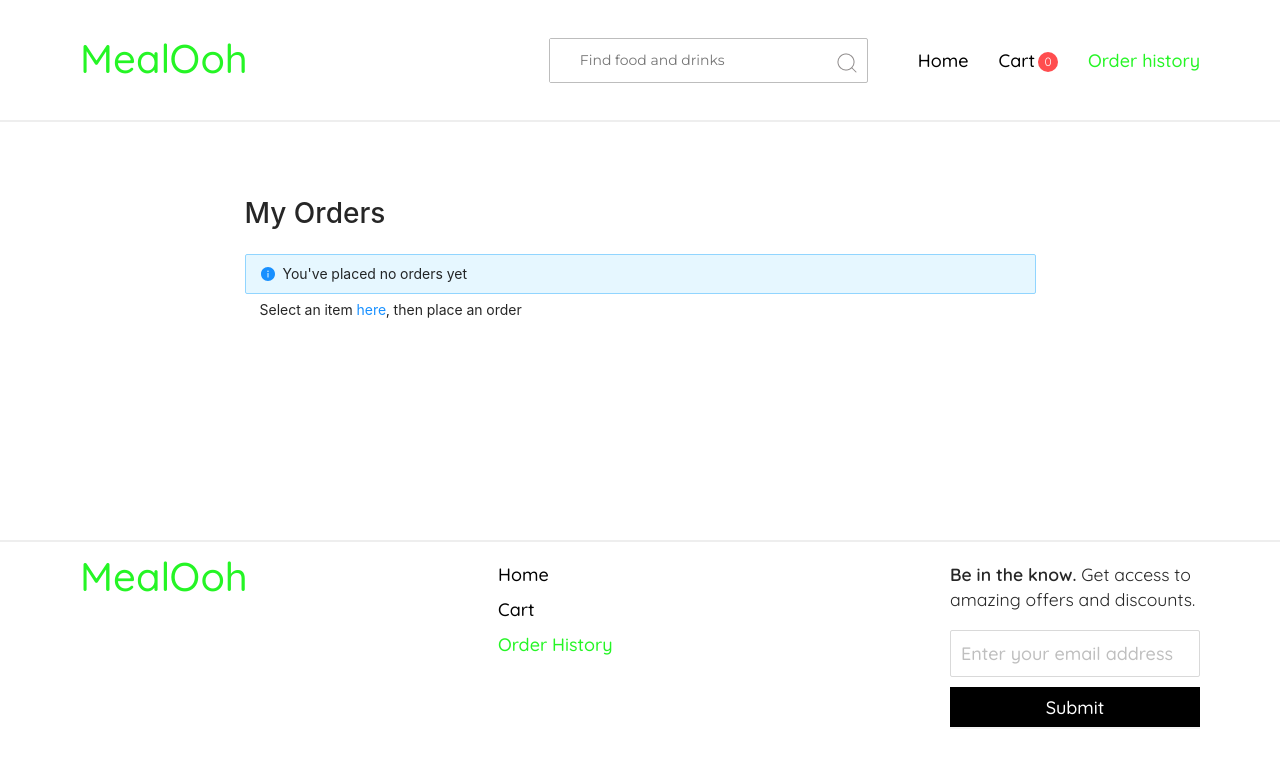
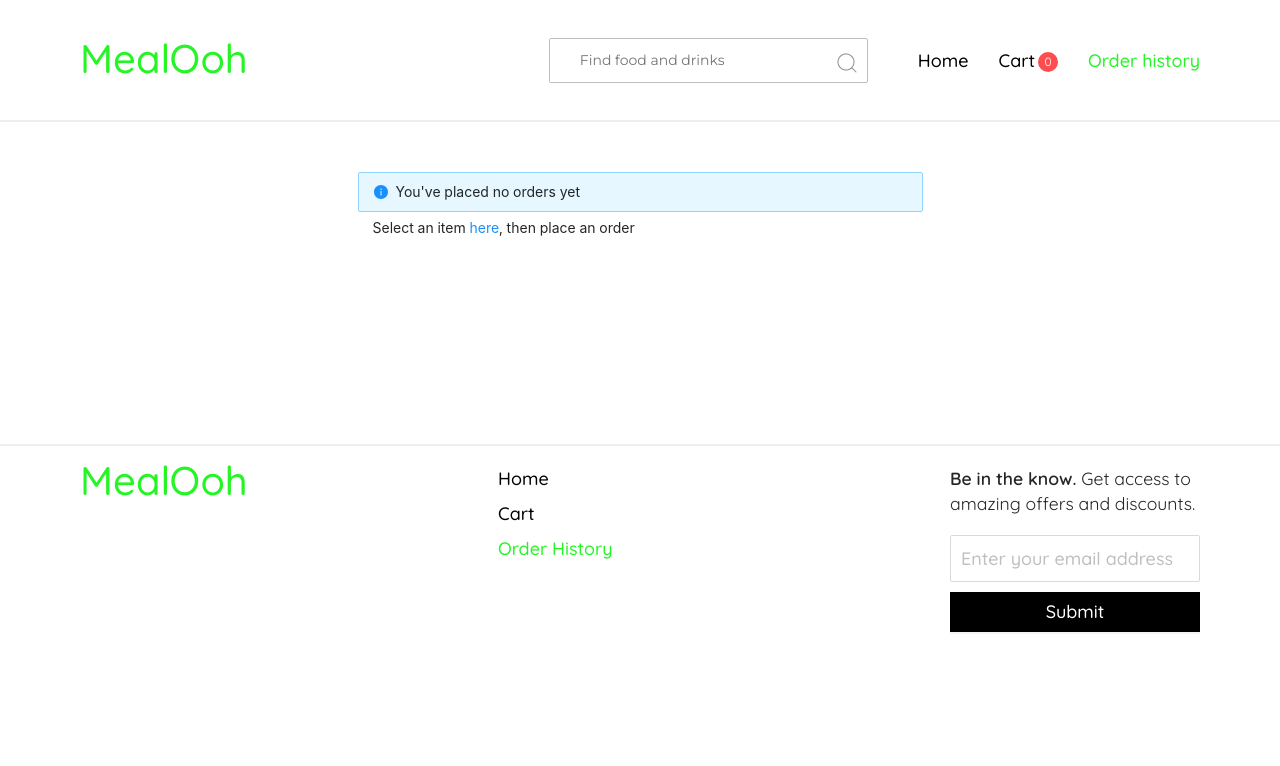
Before and after one commit to dapperwalze/mealooh, a React (Create React App) app: page /order-history in a window 1280 px wide. Shown: the top 766 px of the page. Built offline with nearby package versions, Linux system fonts and the light colour scheme.

Commit message:
create alert when cart  is empty

```diff
--- a/src/pages/Cart/cart.module.scss
+++ b/src/pages/Cart/cart.module.scss
@@ -1,15 +1,16 @@
 .cartSection {
-  width: 70%;
-  margin: auto;
+  width: 100%;
 }
 
 .cartHeader {
   width: 100%;
 }
-.alerPanel {
-  width: 100%;
+.alertPanel {
+  width: 50%;
+  margin: auto;
 }
 .redirectStatement {
-  width: 100%;
+  width: 50%;
+  margin: auto;
   padding: 5px 15px;
 }
--- a/src/pages/Cart/index.jsx
+++ b/src/pages/Cart/index.jsx
@@ -21,10 +21,5 @@ export const Cart = () => {
         </p>
       </>
     ) : null;
-  return (
-    <section className={styles.cartSection}>
-      <h1 className={styles.cartHeader}>My Cart</h1>
-      {showAlert}
-    </section>
-  );
+  return <section className={styles.cartSection}>{showAlert}</section>;
 };
--- a/src/pages/OrderHistory/index.jsx
+++ b/src/pages/OrderHistory/index.jsx
@@ -23,10 +23,5 @@ export const OrderHistory = () => {
       </>
     ) : null;
 
-  return (
-    <section className={styles.orderHistorySection}>
-      <h1 className={styles.orderHistoryHeader}>My Orders</h1>
-      {showAlert}
-    </section>
-  );
+  return <section className={styles.orderHistorySection}>{showAlert}</section>;
 };
--- a/src/pages/OrderHistory/orderHistory.module.scss
+++ b/src/pages/OrderHistory/orderHistory.module.scss
@@ -1,15 +1,13 @@
 .orderHistorySection {
-  width: 70%;
+  width: 100%;
+}
+
+.alertPanel {
+  width: 50%;
   margin: auto;
 }
-
-.orderHistoryHeader {
-  width: 100%;
-}
-.alerPanel {
-  width: 100%;
-}
 .redirectStatement {
-  width: 100%;
+  width: 50%;
+  margin: auto;
   padding: 5px 15px;
 }
```
